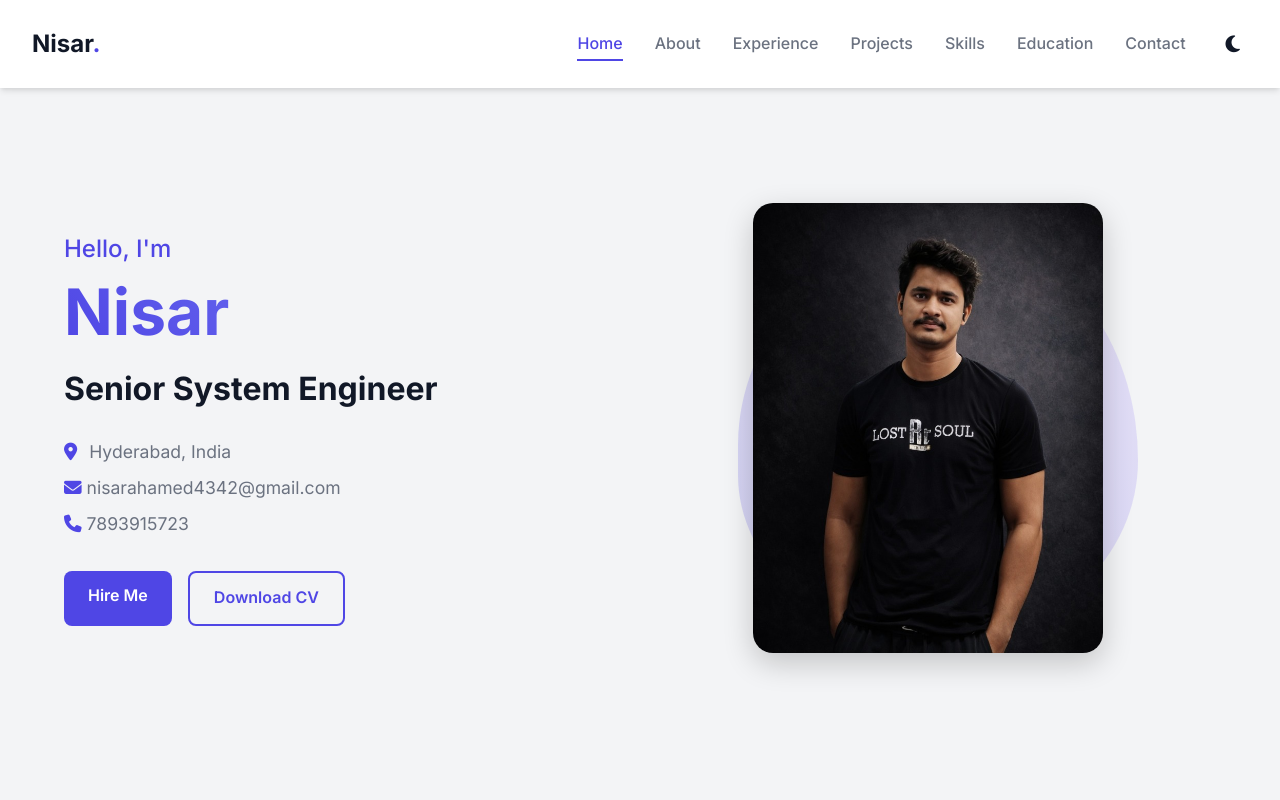
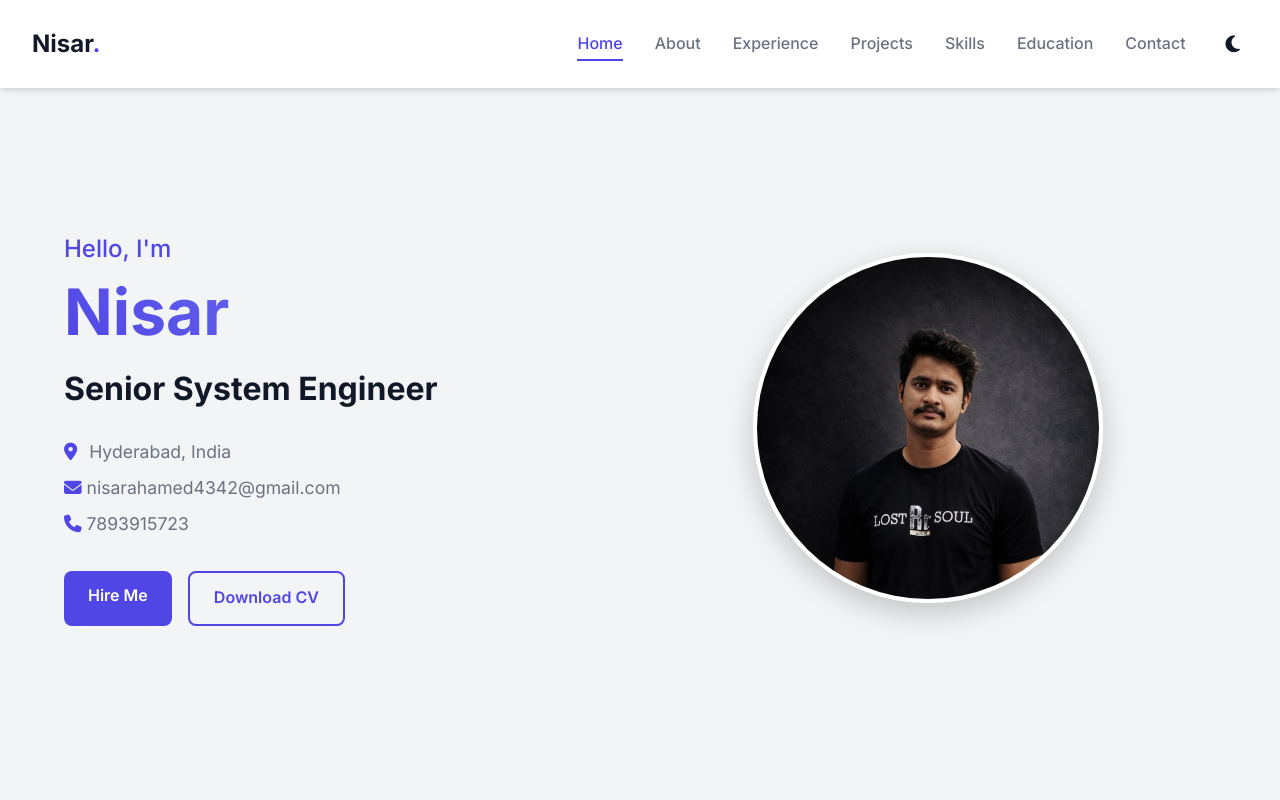
Before and after one commit to nisarjaib123-maker/Nisar_Portfolio, an Angular app: page / in a window 1280 px wide. Shown: the top 800 px of the page. Built offline with nearby package versions, Linux system fonts and the light colour scheme.

Commit message:
pic updated

```diff
--- a/src/app/components/hero/hero.html
+++ b/src/app/components/hero/hero.html
@@ -20,7 +20,6 @@
     <div class="hero-visual" @fadeIn>
         <div class="profile-image-container">
             <img src="/hero-profile.jpg" alt="Nisar Profile" class="profile-img">
-            <div class="blob-bg"></div>
         </div>
     </div>
 </section>
--- a/src/app/components/hero/hero.scss
+++ b/src/app/components/hero/hero.scss
@@ -110,44 +110,18 @@
 
             .profile-img {
                 width: 350px;
-                height: auto;
-                border-radius: 20px;
+                height: 350px;
+                border-radius: 50%;
                 z-index: 2;
                 box-shadow: 0 10px 30px rgba(0, 0, 0, 0.2);
-                max-height: 450px;
                 object-fit: cover;
-            }
-
-            .blob-bg {
-                position: absolute;
-                width: 100%;
-                height: 100%;
-                background: linear-gradient(45deg, var(--primary), #a78bfa);
-                border-radius: 40% 60% 70% 30% / 40% 50% 60% 50%;
-                animation: morph 8s ease-in-out infinite;
-                opacity: 0.2;
-                z-index: 1;
-                top: 10px;
-                left: 10px;
+                object-position: top;
+                border: 4px solid white;
             }
         }
     }
 
-    @keyframes morph {
 
-        0%,
-        100% {
-            border-radius: 40% 60% 70% 30% / 40% 50% 60% 50%;
-        }
-
-        34% {
-            border-radius: 70% 30% 50% 50% / 30% 30% 70% 70%;
-        }
-
-        67% {
-            border-radius: 100% 60% 60% 100% / 100% 100% 60% 60%;
-        }
-    }
 
     @media (max-width: 768px) {
         flex-direction: column-reverse;
```
